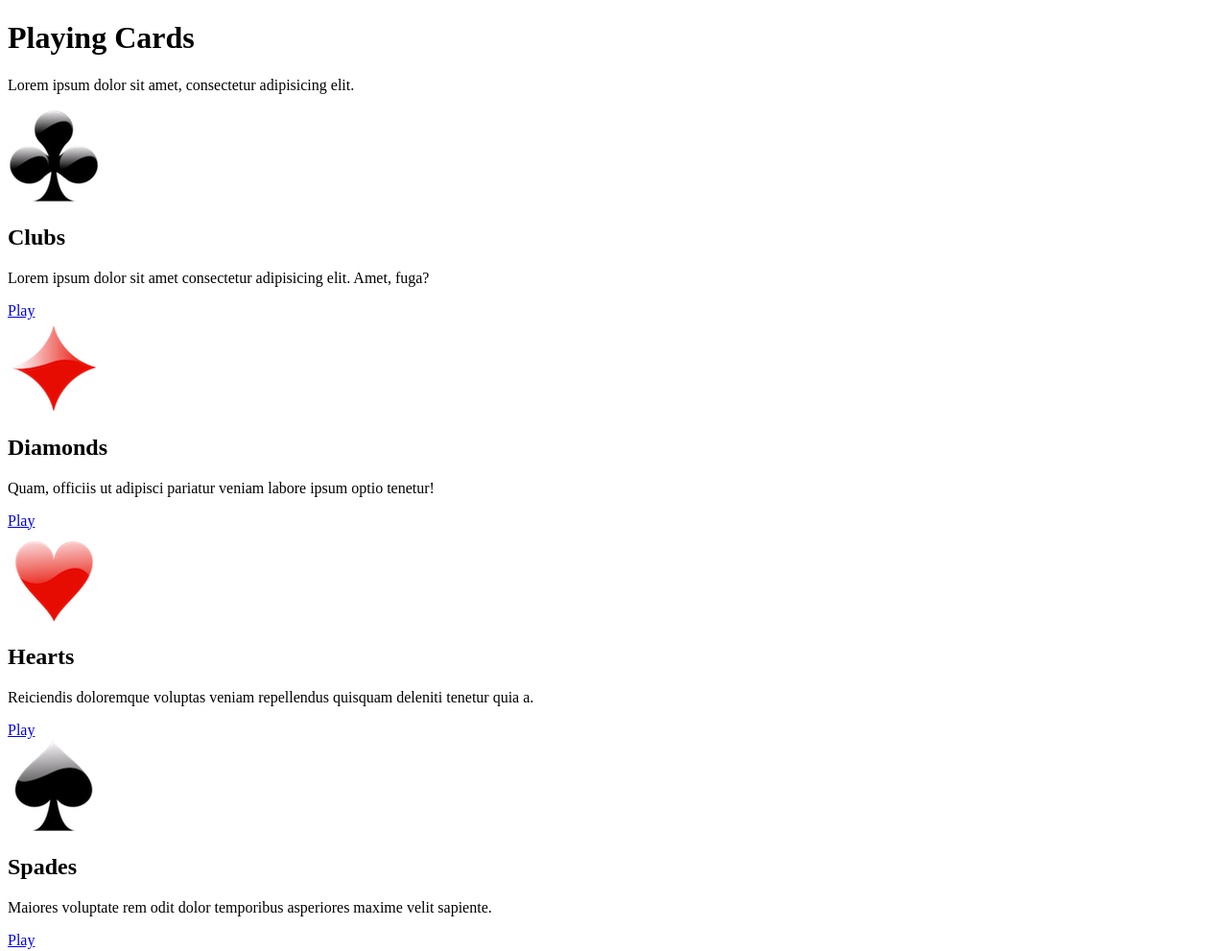
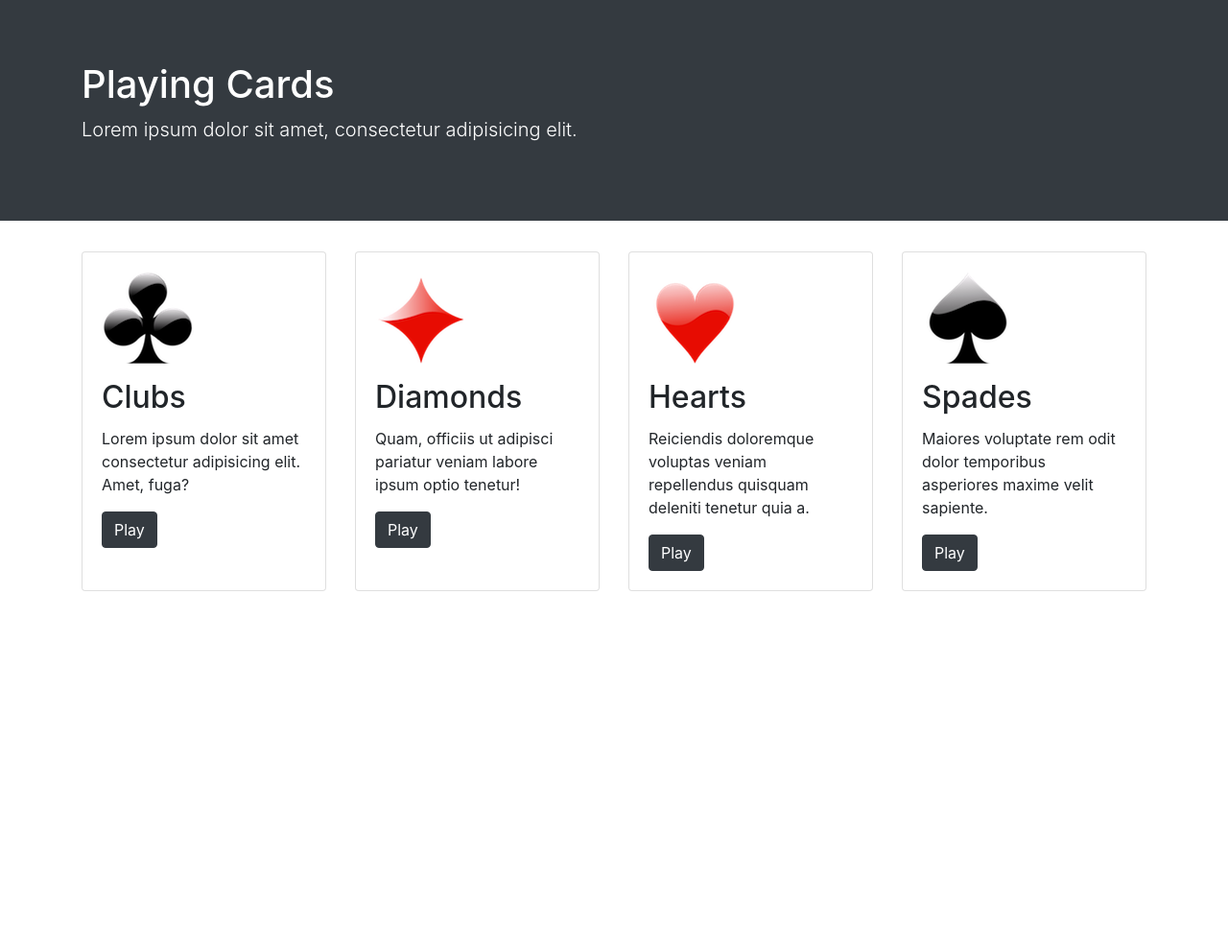
Before and after one commit to poojaram/ClientSide-CSS, a website: page problem-c/index.html in a window 1280 px wide. Shown: the whole page at 96% size. After the commit the page ends 800 px from the top, so only its background shows below. Drawn offline with nearby package versions, Linux system fonts and the light colour scheme.

Commit message:
problem-c done

```diff
--- a/package.json
+++ b/package.json
@@ -15,5 +15,10 @@
     "jest-style-matchers": "^0.1.1",
     "lodash": "^4.17.10",
     "md5": "^2.2.1"
+  },
+  "dependencies": {
+    "bootstrap": "^4.3.1",
+    "jquery": "^3.4.1",
+    "popper.js": "^1.16.0"
   }
 }
--- a/problem-c/index.html
+++ b/problem-c/index.html
@@ -2,50 +2,128 @@
 <html lang="en">
 <head>
   <meta charset="utf-8">
+  <meta name="viewport" content="width=device-width, initial-scale=1, shrink-to-fit=no">
+
+  <!-- dependency: jQuery -->
+  <script src="https://code.jquery.com/jquery-3.3.1.slim.min.js"></script>
+  <!-- dependency: popper -->
+  <script src="https://cdnjs.cloudflare.com/ajax/libs/popper.js/1.14.0/umd/popper.min.js"></script>
+
+  <!-- the Bootstrap JavaScript library -->
+  <script src="https://stackpath.bootstrapcdn.com/bootstrap/4.1.0/js/bootstrap.min.js"></script>
+  <!-- CSS Bootstrap -->
+  <link rel="stylesheet"
+  href="https://stackpath.bootstrapcdn.com/bootstrap/4.1.0/css/bootstrap.min.css"
+  integrity="sha384-9gVQ4dYFwwWSjIDZnLEWnxCjeSWFphJiwGPXr1jddIhOegiu1FwO5qRGvFXOdJZ4"
+  crossorigin="anonymous">
   <title>Playing Cards</title>
 
   <!-- link in Bootstrap here -->
 </head>
 
 <body>
-  <header>
+  <header class="jumbotron jumbotron-fluid bg-dark text-white">
+    <div class="container">
     <h1>Playing Cards</h1>
-    <p>Lorem ipsum dolor sit amet, consectetur adipisicing elit.</p>
+    <p class="lead">Lorem ipsum dolor sit amet, consectetur adipisicing elit.</p>
+  </div>
   </header>
 
   <main>
 
+    <div class="container">
+      <div class="row">
+
     <!-- Card 1 -->
-    <div>
-      <img src="img/card-club-icon.png" alt="the club suit symbol">
-      <h2>Clubs</h2>
-      <p>Lorem ipsum dolor sit amet consectetur adipisicing elit. Amet, fuga?</p>
-      <a href="#">Play</a>
+    <div class="col-md-6 col-xl-3 d-flex">
+      <div class="card mb-4">
+
+          <div class="card-body">
+              <div class="row">
+            <div class="col-sm-auto">
+              <img class="pb-3" src="img/card-club-icon.png" alt="the club suit symbol">
+            </div>
+
+            <div class="col-sm">
+              <h2 class="card-title">Clubs</h2>
+              <p class="card-text">Lorem ipsum dolor sit amet consectetur adipisicing elit. Amet, fuga?</p>
+              <a class="btn btn-dark" href="#">Play</a>
+            </div>
+
+          </div>
+        </div>
+      </div>
     </div>
 
     <!-- Card 2 -->
-    <div>
-      <img src="img/card-diamond-icon.png" alt="the diamond suit symbol">
-      <h2>Diamonds</h2>
-      <p>Quam, officiis ut adipisci pariatur veniam labore ipsum optio tenetur!</p>
-      <a href="#">Play</a>
+    <div class="col-md-6 col-xl-3 col d-flex">
+      <div class="card mb-4">
+
+          <div class="card-body">
+              <div class="row">
+            <div class="col-sm-auto">
+            <img class="pb-3" src="img/card-diamond-icon.png" alt="the diamond suit symbol">
+            </div>
+
+            <div class="col-sm">
+            <h2 class="card-title">Diamonds</h2>
+            <p class="card-text">Quam, officiis ut adipisci pariatur veniam labore ipsum optio tenetur!</p>
+            <a class="btn btn-dark" href="#">Play</a>
+            </div>
+
+          </div>
+        </div>
+      </div>
     </div>
 
     <!-- Card 3 -->
-    <div>
-      <img src="img/card-heart-icon.png" alt="the heart suit symbol">
-      <h2>Hearts</h2>
-      <p>Reiciendis doloremque voluptas veniam repellendus quisquam deleniti tenetur quia a.</p>
-      <a href="#">Play</a>
+    <div class="col-md-6 col-xl-3 col d-flex">
+        <div class="card mb-4">
+
+            <div class="card-body">
+                <div class="row">
+              <div class="col-sm-auto">
+                <img class="pb-3" src="img/card-heart-icon.png" alt="the heart suit symbol">
+              </div>
+
+              <div class="col-sm">
+                <h2 class="card-title">Hearts</h2>
+                <p class="card-text">Reiciendis doloremque voluptas veniam repellendus quisquam deleniti tenetur quia a.</p>
+                <a class="btn btn-dark" href="#">Play</a>
+              </div>
+
+            </div>
+          </div>
+        </div>
     </div>
 
+
     <!-- Card 4 -->
-    <div>
-      <img src="img/card-spade-icon.png" alt="the heart suit symbol">
-      <h2>Spades</h2>
-      <p>Maiores voluptate rem odit dolor temporibus asperiores maxime velit sapiente.</p>
-      <a href="#">Play</a>
+    <div class="col-md-6 col-xl-3 col d-flex">
+        <div class="card mb-4">
+
+            <div class="card-body">
+                <div class="row">
+              <div class="col-sm-auto">
+                <img class="pb-3" src="img/card-spade-icon.png" alt="the heart suit symbol">
+              </div>
+
+              <div class="col-sm">
+                <h2 class="card-title">Spades</h2>
+                <p class="card-text">Maiores voluptate rem odit dolor temporibus asperiores maxime velit sapiente.</p>
+                <a class="btn btn-dark" href="#">Play</a>
+              </div>
+
+            </div>
+          </div>
+        </div>
     </div>
+
+
+  </div>
+
+
+  </div>
 
   </main>
 </body>
```
Also changed, not shown: 1 other file.
